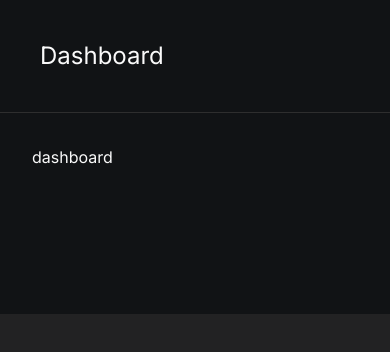
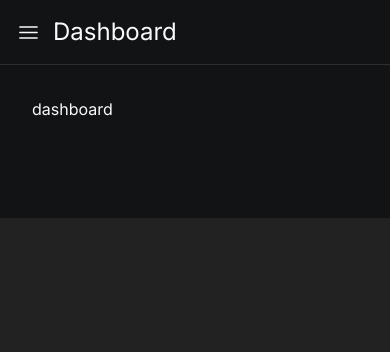
Before and after one commit to Juniors-Developers-Group-JDG/adm-front-end, a Next.js app: page /admin/dashboard in a window 390 px wide. Shown: the top 352 px of the page. Built offline with nearby package versions, Linux system fonts and the light colour scheme.

Commit message:
feat: add mobile icon to Topbar

```diff
--- a/src/components/Topbar/index.tsx
+++ b/src/components/Topbar/index.tsx
@@ -1,14 +1,24 @@
-import React from 'react'
-import Search from '../shared/Search'
+import React, { useState } from 'react'
+import { Bars3Icon } from '@heroicons/react/24/outline'
+
+import SidebarMobile from '../shared/SidebarMobile'
 
 interface TopbarProps {
   sectionName: string
 }
 
 export default function Topbar({ sectionName }: TopbarProps) {
+  const [expandSidebar, setExpandSidebar] = useState(false)
   return (
-    <header className="w-full border-b border-b-primary-400 bg-primary-700 p-10 text-zinc-50 md:h-[146px]">
+    <header className="flex w-full items-center gap-3 border-b border-b-primary-400 bg-primary-700 p-4 text-zinc-50 sm:p-10 md:h-[146px]">
+      <Bars3Icon
+        width={25}
+        height={25}
+        className="sm:hidden"
+        onClick={() => setExpandSidebar(!expandSidebar)}
+      />
       <h1 className="text-2xl sm:text-3xl">{sectionName}</h1>
+      {expandSidebar && <SidebarMobile isExpanded={expandSidebar} />}
     </header>
   )
 }
```
